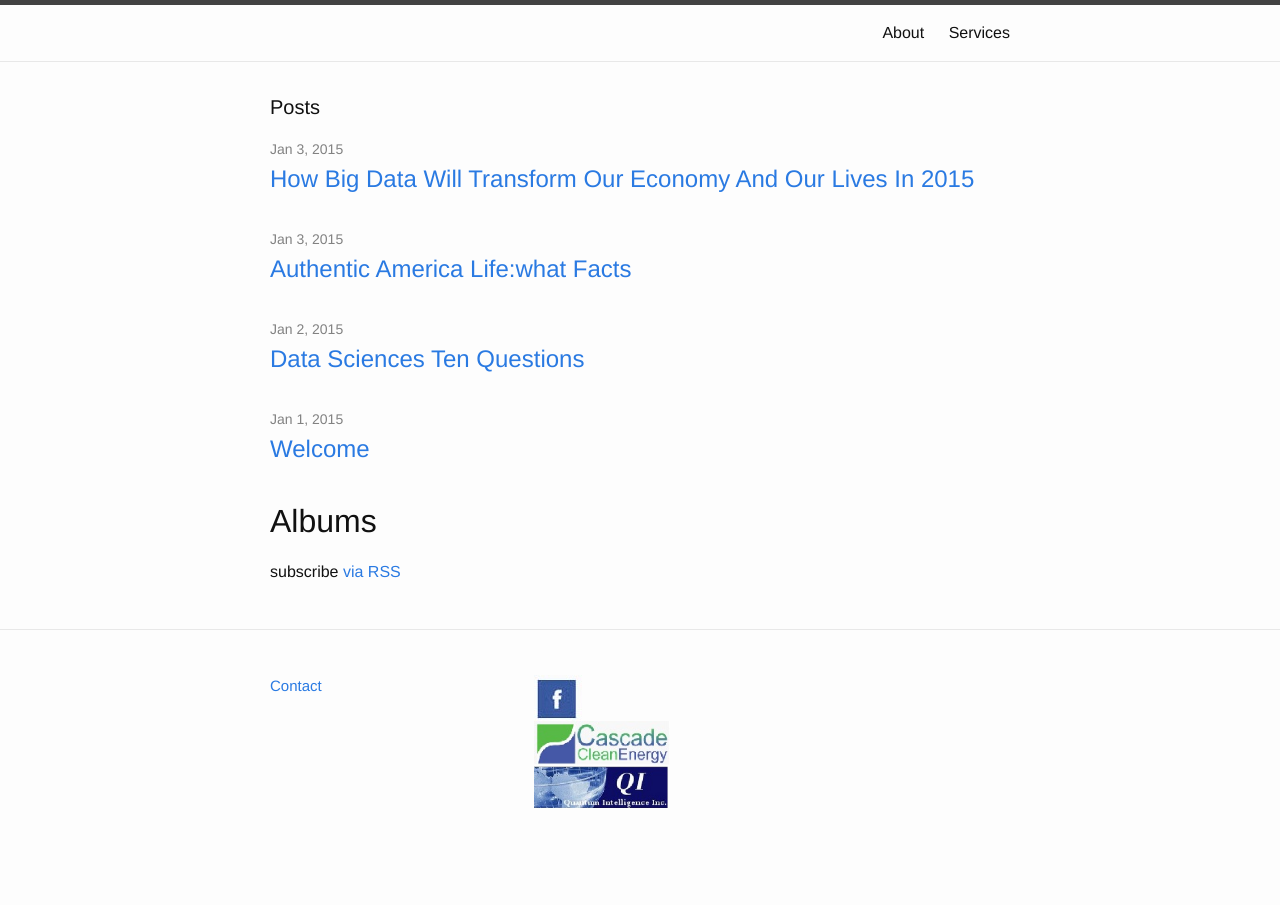
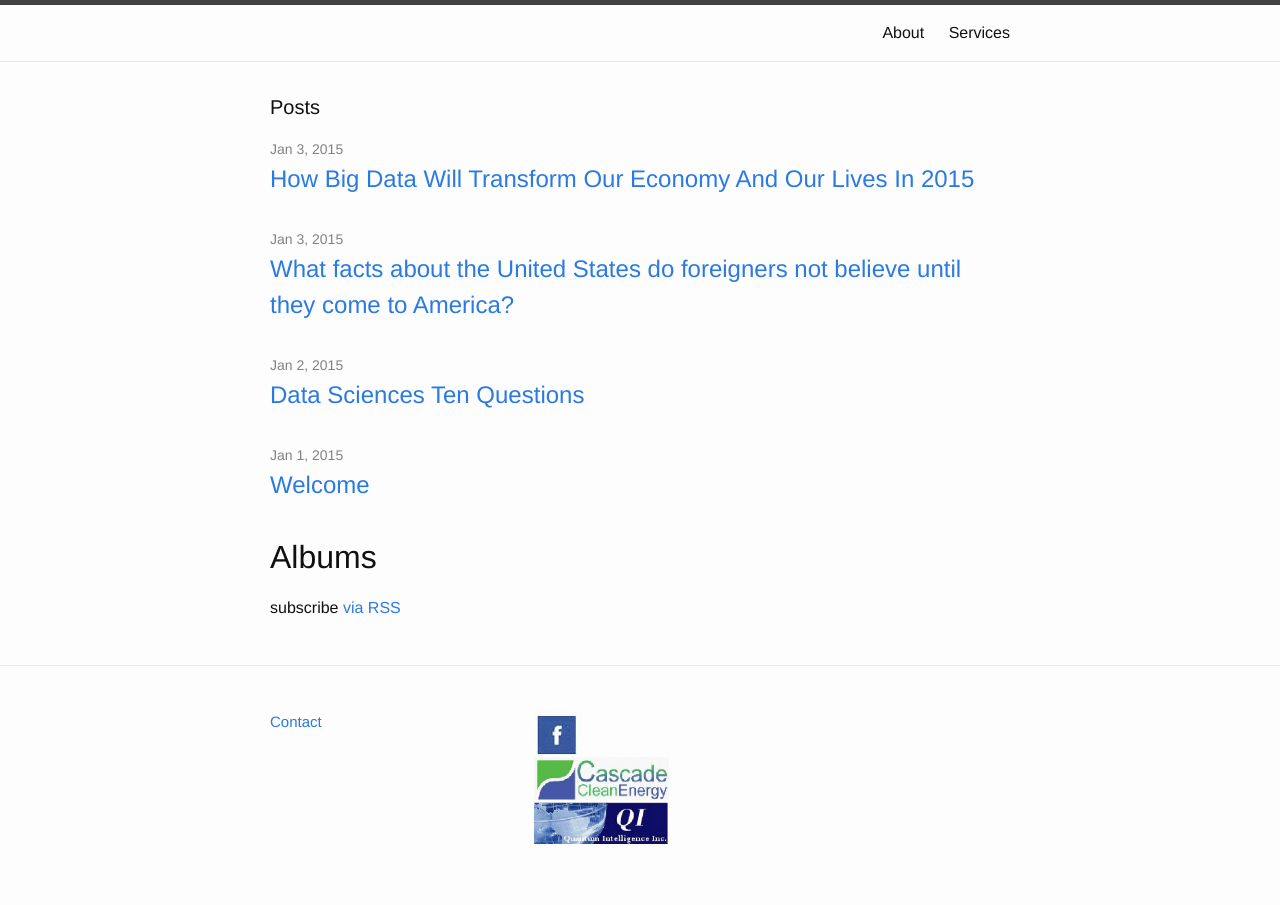
Before and after one commit to thetophu/thetophu.github.io, a Jekyll site: the page built from index.html, in a window 1280 px wide. Built offline with Jekyll 4.4.1, drawn with Linux system fonts in a browser that asks for light colours.

Commit message:
Update 2015-01-03-Authentic-America-Life:What-Facts.md

```diff
--- a/_posts/2015-01-03-Authentic-America-Life:What-Facts.md
+++ b/_posts/2015-01-03-Authentic-America-Life:What-Facts.md
@@ -1,17 +1,34 @@
-Source: http://www.quora.com/What-facts-about-the-United-States-do-foreigners-not-believe-until-they-come-to-America/answer/Aniruddh-Chaturvedi
+---
+layout: post
+title:  "What facts about the United States do foreigners not believe until they come to America?"
+date:   2015-1-3
+categories: posts
+---
 
+[Source]: (http://www.quora.com/What-facts-about-the-United-States-do-foreigners-not-believe-until-they-come-to-America/answer/Aniruddh-Chaturvedi)
 
 ##没有人谈论的成绩在这里。
+
     每个人都对自己的成就和失败高度保密。在任何领域的人的表现是孤独的表现。相比于印度，人们炫耀他们的财富和分享其他人的成就，这是不同的。
-##  零售经验远不乐趣/不错，因为它是在印度。因为劳动力便宜，在印度，即使你去诺思通或Bloomingdales百货商店总会有人谁将会作为“个人购物”，以帮助您拿着你的衣服，给的建议等。在美国，在另一方面， ，几乎没有人来帮助你你购物时。购物在美国更多的是一种商品/苦差事，比它是一个愉快的活动
+##  零售经验远不乐趣/不错
+
+因为它是在印度。因为劳动力便宜，在印度，即使你去诺思通或Bloomingdales百货商店总会有人谁将会作为“个人购物”，以帮助您拿着你的衣服，给的建议等。在美国，在另一方面， ，几乎没有人来帮助你你购物时。购物在美国更多的是一种商品/苦差事，比它是一个愉快的活动
     这可能是偏见/错的，因为我是实习生，但至少在高科技世界里，没有人愿意把你下了公交车的东西，你没有做正确或者不知道如何去做。人们会与你坐下耐心地把它弄到手。如果你不能在规定期限内完成的东西，一个人在你的团队会慷慨地提供给脱掉你的盘子。
-##    这同样适用于学校。在我来到美国，我听说学生在约翰霍普金斯大学是如何与对方如此有竞争力，他们用撕裂在图书馆从书本上重要的网页只是让其他学生没有获得它的故事。在现实中，我经历了完全相反。同学们高度协作，形成学习小组，并研究/做任务，直到每个人都该组中的“知道了”。我觉得这样做的原因是，类/材料是这么辛苦，是有意义的协同工作，以点学生互相学习。
-##    强烈的道德观 - 每个人都有很多的完整性。如果有人不能提交及时的完成任务，他们将在分配转向不完全，而不是要求的答案在最后一分钟。人引以自豪的辛勤工作和平时不作弊。这是来自中国和印度的学生，以及回到家里，在印度，在那里每个人都合作的范围内，它可以被归类为作弊不同。
-##    有钱的人很瘦/保养得好，穷人胖。这源于一个事实，即廉价的食物是脂肪，有钱的人不要吃便宜的食物 - 他们往往吃或者自制的食物是昂贵或吃昂贵的/健康的地方。不幸的是，它是昂贵的是健康的在美国。
-##    胖人不尊重多大的社会。胖往往有相同的内涵是不负责任对你的身体。如果你是瘦（高大，但没有那么多），人们会尊重你更多和更好的对待你。您也将获得更好的客户服务，如果你保持良好。这扩展了我，其中提到，如果你是瘦，你是统计上可能有丰富的前一点。之所以我知道这是我下楼被210磅到148-150lbs。路人们开始把我当我是瘦普遍的方式比我对待时，我是胖的方式更好。作为一个小例子，星巴克咖啡师是好得多给我，让我的饮料与更多的关怀/爱的。
+##    这同样适用于学校。
+
+在我来到美国，我听说学生在约翰霍普金斯大学是如何与对方如此有竞争力，他们用撕裂在图书馆从书本上重要的网页只是让其他学生没有获得它的故事。在现实中，我经历了完全相反。同学们高度协作，形成学习小组，并研究/做任务，直到每个人都该组中的“知道了”。我觉得这样做的原因是，类/材料是这么辛苦，是有意义的协同工作，以点学生互相学习。
+##    强烈的道德观 - 每个人都有很多的完整性。
+
+如果有人不能提交及时的完成任务，他们将在分配转向不完全，而不是要求的答案在最后一分钟。人引以自豪的辛勤工作和平时不作弊。这是来自中国和印度的学生，以及回到家里，在印度，在那里每个人都合作的范围内，它可以被归类为作弊不同。
+##    有钱的人很瘦/保养得好，穷人胖。
+
+这源于一个事实，即廉价的食物是脂肪，有钱的人不要吃便宜的食物 - 他们往往吃或者自制的食物是昂贵或吃昂贵的/健康的地方。不幸的是，它是昂贵的是健康的在美国。
+##    胖人不尊重多大的社会。
+
+胖往往有相同的内涵是不负责任对你的身体。如果你是瘦（高大，但没有那么多），人们会尊重你更多和更好的对待你。您也将获得更好的客户服务，如果你保持良好。这扩展了我，其中提到，如果你是瘦，你是统计上可能有丰富的前一点。之所以我知道这是我下楼被210磅到148-150lbs。路人们开始把我当我是瘦普遍的方式比我对待时，我是胖的方式更好。作为一个小例子，星巴克咖啡师是好得多给我，让我的饮料与更多的关怀/爱的。
 ##    女孩是不是很滥交，违背大多数好莱坞电影
     几乎在美国每个人都有获得基本的食物，衣服，水和卫生设施。我没有像路易斯安那州一样和底特律市的状态，但我可以告诉，没有人争抢需要寄托的基本必需品。
-33    非裔美国人在技术领域缺乏。这可能源于他们没有给予足够的机会，破碎的家庭，等我敢肯定，你可以扩展在这一点，如果你喜欢这样的事实。
+##    非裔美国人在技术领域缺乏。这可能源于他们没有给予足够的机会，破碎的家庭，等我敢肯定，你可以扩展在这一点，如果你喜欢这样的事实。
     它的价格昂贵有砖木结构住房在美国，违背了印度，砖瓦房是常态
     强调体能/是户外活动的 - 这更是一个加州的事情，但我注意到家庭回事骑自行车旅行，游船，登山，露营，烧烤，等美国人引以自豪的他们周围的自然风光，而且往往使大部分
 ##    美国人浪费了大量的食物。这是很容易在大量购买，因为它是如此便宜得多，因此很多浪费的发生。
```
